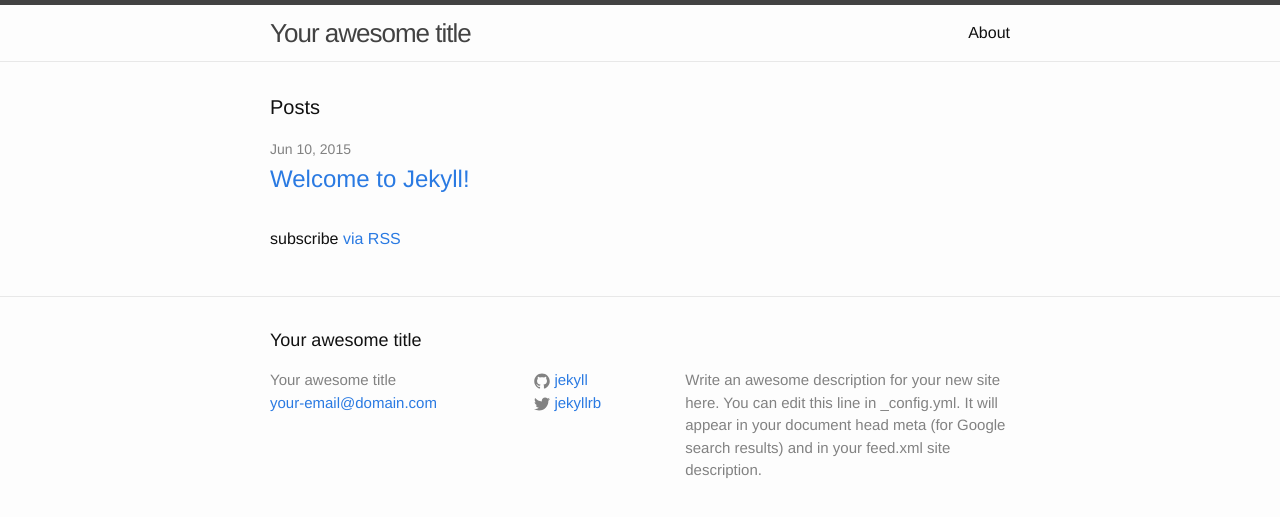
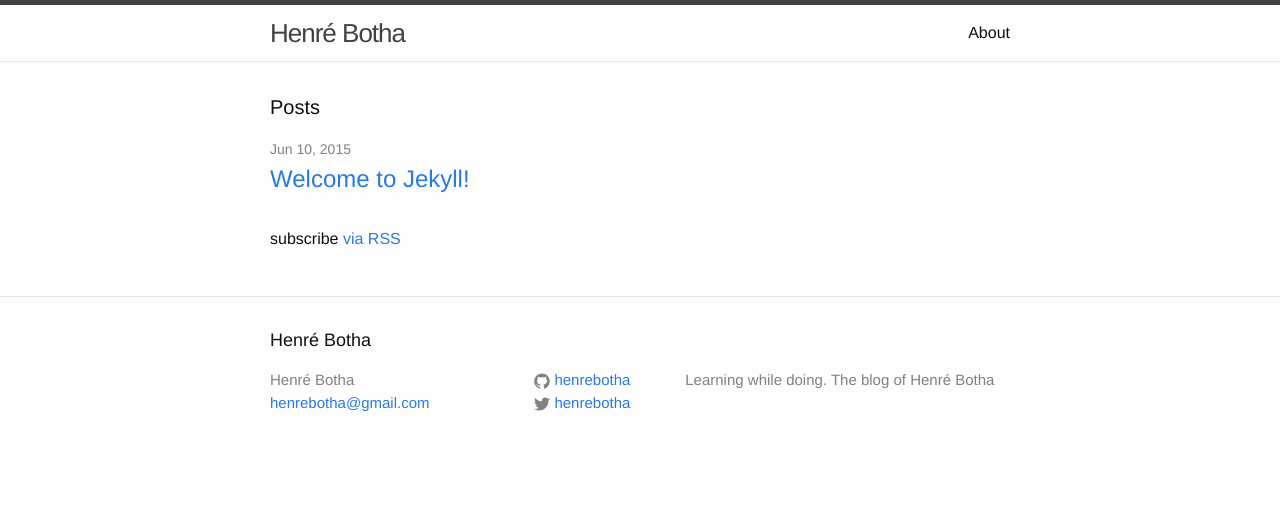
Before and after one commit to henrebotha/henrebotha.github.io, a Jekyll site: the page built from index.html, in a window 1280 px wide. Shown: the top 517 px of the page. Built offline with Jekyll 4.4.1, drawn with Linux system fonts in a browser that asks for light colours.

Commit message:
basic details

```diff
--- a/_config.yml
+++ b/_config.yml
@@ -1,14 +1,12 @@
 # Site settings
-title: Your awesome title
-email: your-email@domain.com
+title: Henré Botha
+email: henrebotha@gmail.com
 description: > # this means to ignore newlines until "baseurl:"
-  Write an awesome description for your new site here. You can edit this
-  line in _config.yml. It will appear in your document head meta (for
-  Google search results) and in your feed.xml site description.
+  Learning while doing. The blog of Henré Botha
 baseurl: "" # the subpath of your site, e.g. /blog/
 url: "http://yourdomain.com" # the base hostname & protocol for your site
-twitter_username: jekyllrb
-github_username:  jekyll
+twitter_username: henrebotha
+github_username:  henrebotha
 
 # Build settings
 markdown: kramdown
```
